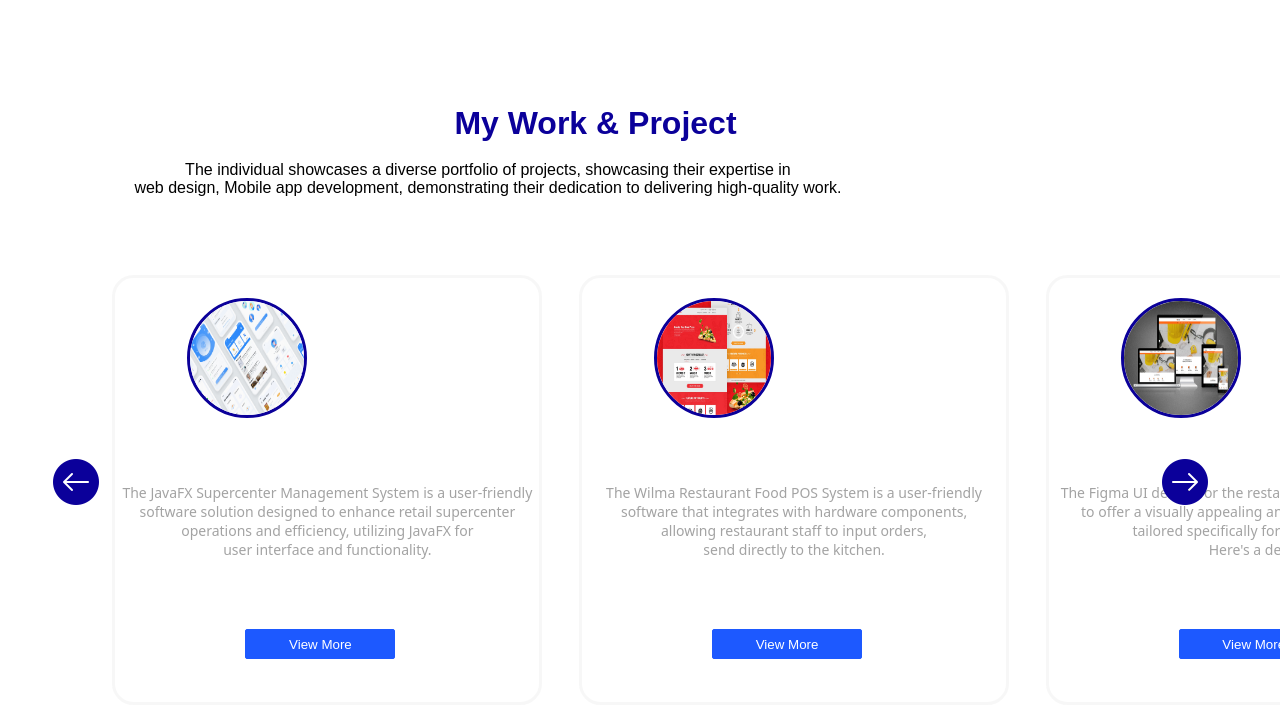
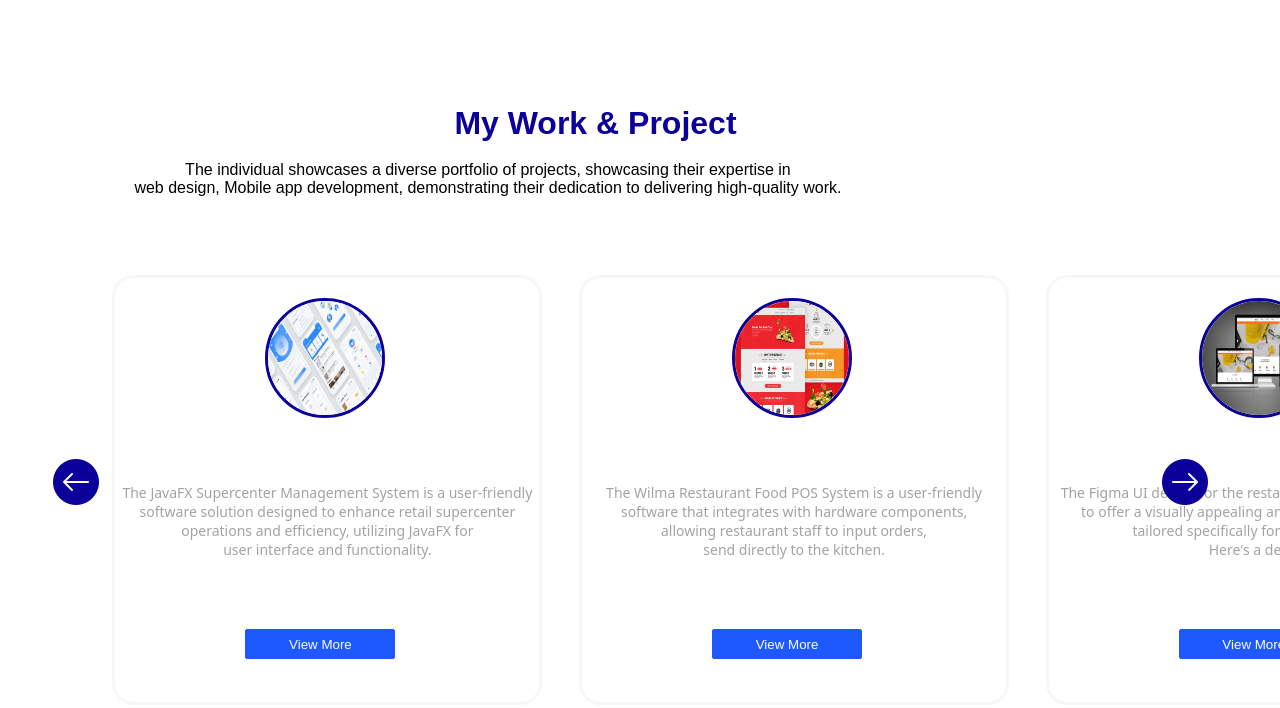
Before and after one commit to DonShanilka/portfolio, a plain HTML site: page home.html in a window 1280 px wide. Shown: the part 3239-3947 px from the top of the page. Drawn offline with nearby package versions, Linux system fonts and the light colour scheme; a web font is replaced by a local one.

Commit message:
project image possition don

```diff
--- a/style/service.css
+++ b/style/service.css
@@ -4,7 +4,6 @@
     height: 150%;
     background-color: rgb(255, 255, 255);
     z-index: 1;
-
     top: 200%;
 }
 
--- a/style/work.css
+++ b/style/work.css
@@ -13,7 +13,7 @@
     height: 150px;
     border-radius: 50%;
     position: relative;
-    left: 72px;
+    left: 150px;
     top: 20px;
     border: 3px #0B009A solid;
 
```
